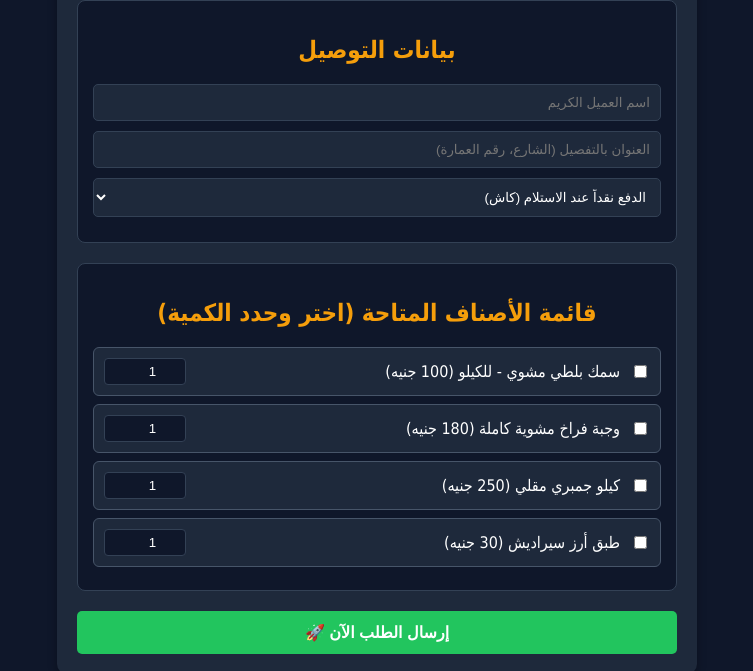
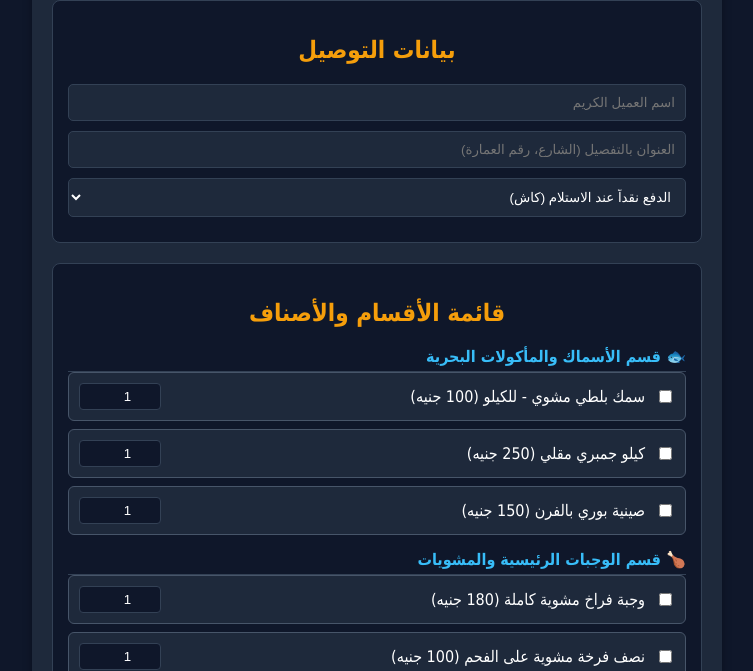
Before and after one commit to samehabouelazm-cloud/ready-food-delivery, a website: page index.html in a window 1280 px wide. Shown: the part 129-800 px from the top of the page, without its empty margins (263-1016 px from the left). Drawn offline with Linux system fonts and the light colour scheme.

Commit message:
Update index.html

```diff
--- a/index.html
+++ b/index.html
@@ -6,10 +6,11 @@
     <title>منصة جاهز للطلبات - العميل</title>
     <style>
         body { font-family: Tahoma, sans-serif; background: #0f172a; color: #fff; padding: 20px; direction: rtl; }
-        .container { max-width: 600px; margin: 0 auto; background: #1e293b; padding: 20px; border-radius: 10px; box-shadow: 0 4px 10px rgba(0,0,0,0.3); }
-        h1, h2 { color: #f59e0b; text-align: center; }
+        .container { max-width: 650px; margin: 0 auto; background: #1e293b; padding: 20px; border-radius: 10px; box-shadow: 0 4px 10px rgba(0,0,0,0.3); }
+        h1, h2, h3 { color: #f59e0b; text-align: center; }
         .section { background: #0f172a; padding: 15px; border-radius: 8px; margin-bottom: 20px; border: 1px solid #334155; }
         input[type="text"], select { width: 100%; padding: 10px; margin-bottom: 10px; border-radius: 5px; border: 1px solid #334155; background: #1e293b; color: #fff; box-sizing: border-box; }
+        .category-title { color: #38bdf8; border-bottom: 1px solid #334155; padding-bottom: 5px; margin-top: 15px; font-size: 16px; }
         .product-row { display: flex; align-items: center; justify-content: space-between; background: #1e293b; padding: 10px; border-radius: 6px; margin-bottom: 8px; border: 1px solid #475569; }
         .product-row label { display: flex; align-items: center; gap: 10px; cursor: pointer; flex: 1; }
         .product-row input[type="number"] { width: 70px; padding: 5px; text-align: center; background: #0f172a; border: 1px solid #334155; color: #fff; border-radius: 4px; margin-bottom: 0; }
@@ -35,18 +36,41 @@
         const app = initializeApp(firebaseConfig);
         const db = getDatabase(app);
 
-        // قائمة المنتجات المتاحة وأسعارها
-        const productsList = [
-            { id: 1, name: "سمك بلطي مشوي - للكيلو", price: 100 },
-            { id: 2, name: "وجبة فراخ مشوية كاملة", price: 180 },
-            { id: 3, name: "كيلو جمبري مقلي", price: 250 },
-            { id: 4, name: "طبق أرز سيراديش", price: 30 }
+        // الأقسام والمنتجات المتاحة
+        const categories = [
+            {
+                name: "🐟 قسم الأسماك والمأكولات البحرية",
+                items: [
+                    { id: 101, name: "سمك بلطي مشوي - للكيلو", price: 100 },
+                    { id: 102, name: "كيلو جمبري مقلي", price: 250 },
+                    { id: 103, name: "صينية بوري بالفرن", price: 150 }
+                ]
+            },
+            {
+                name: "🍗 قسم الوجبات الرئيسية والمشويات",
+                items: [
+                    { id: 201, name: "وجبة فراخ مشوية كاملة", price: 180 },
+                    { id: 202, name: "نصف فرخة مشوية على الفحم", price: 100 },
+                    { id: 203, name: "طبق كفته مشوية", price: 120 }
+                ]
+            },
+            {
+                name: "🍟 قسم الإضافات والمقبلات",
+                items: [
+                    { id: 301, name: "طبق أرز سيراديش", price: 30 },
+                    { id: 302, name: "سلطة خضراء بلدي", price: 20 },
+                    { id: 303, name: "بطاطس محمرة", price: 25 }
+                ]
+            }
         ];
 
-        window.renderProducts = function() {
-            const container = document.getElementById('productsContainer');
+        window.renderMenu = function() {
+            const container = document.getElementById('menuContainer');
             let html = '';
-            productsList.forEach(p => {
+
+            categories.forEach(cat => {
+                html += `<div class="category-title"><strong>${cat.name}</strong></div>`;
+                cat.items.forEach(p => {
                     html += `
                         <div class="product-row">
                             <label>
@@ -56,6 +80,7 @@
                             <input type="number" id="qty_${p.id}" value="1" min="1" disabled>
                         </div>
                     `;
+                });
             });
             container.innerHTML = html;
         }
@@ -76,7 +101,6 @@
                 return;
             }
 
-            // جمع الأصناف المختارة والكميات
             const checkedBoxes = document.querySelectorAll('.product-check:checked');
             if (checkedBoxes.length === 0) {
                 alert('الرجاء اختيار صنف واحد على الأقل!');
@@ -113,7 +137,6 @@
                 time: new Date().toLocaleTimeString('ar-EG')
             };
 
-            // إرسال الطلب لقاعدة بيانات Firebase
             push(ref(db, 'adminOrders'), orderData)
                 .then(() => {
                     alert(`تم إرسال طلبك بنجاح! رقم الطلب: #${orderId}`);
@@ -125,7 +148,7 @@
         }
 
         window.onload = function() {
-            renderProducts();
+            renderMenu();
         };
     </script>
 </head>
@@ -144,8 +167,8 @@
         </div>
 
         <div class="section">
-            <h2>قائمة الأصناف المتاحة (اختر وحدد الكمية)</h2>
-            <div id="productsContainer">جاري تحميل الأصناف...</div>
+            <h2>قائمة الأقسام والأصناف</h2>
+            <div id="menuContainer">جاري تحميل الأقسام...</div>
         </div>
 
         <button type="button" onclick="sendOrder()">إرسال الطلب الآن 🚀</button>
```
Lines whose indentation alone changed are shown as unchanged.
